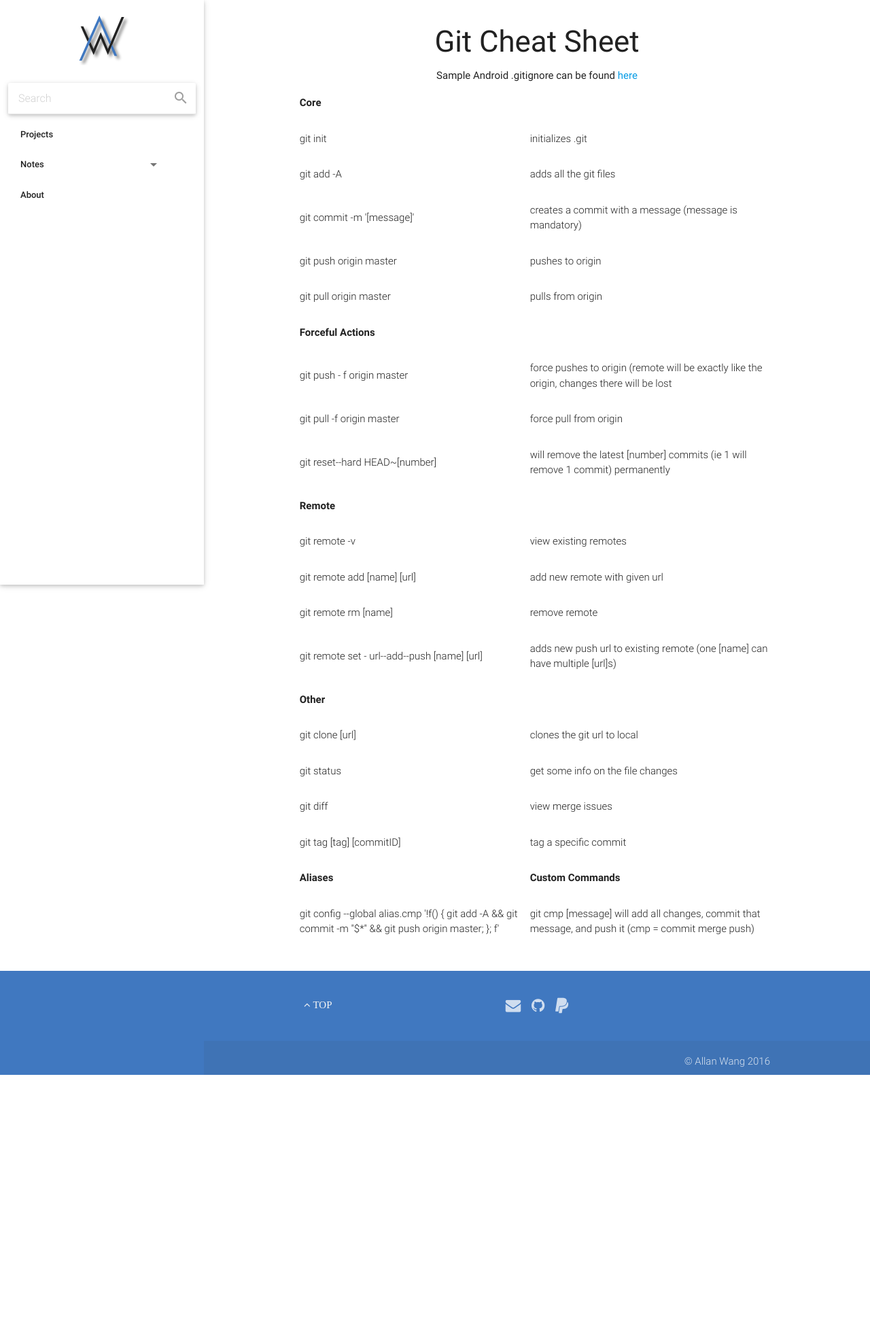
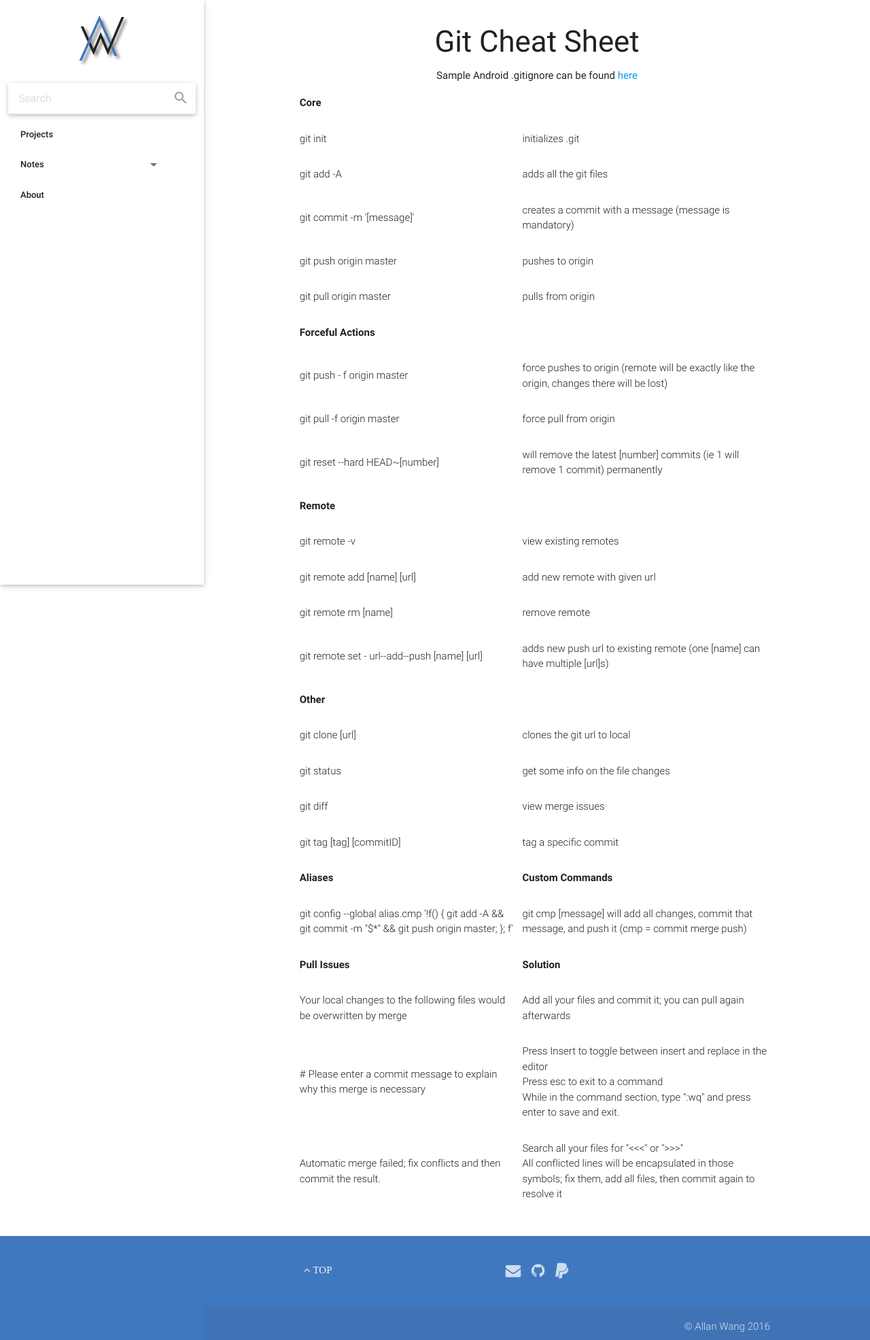
Before and after one commit to AllanWang/Allan-Website, a PHP site: page /notes/git/index.php in a window 1280 px wide. Shown: the whole page at 68% size. Before the commit the page ends 1581 px from the top, so only its background shows below. Run offline with PHP 8.4, Linux system fonts and the light colour scheme; some libraries are stand-ins or nearby versions.

Commit message:
more git stuff
Former-commit-id: 2fdcd1ef105b934b456138666ff4d69869c880f9 [formerly f94944497e4d6b83b66b93300057605002d03747]
Former-commit-id: c843e017a04e69b7183ffb1891c04a75b4fc83cc

```diff
--- a/notes/git/index.php
+++ b/notes/git/index.php
@@ -33,9 +33,9 @@ phpNav(); ?>
                     table('git pull origin master', 'pulls from origin');
 
                     table_header('Forceful Actions');
-                    table('git push - f origin master', 'force pushes to origin (remote will be exactly like the origin, changes there will be lost');
+                    table('git push - f origin master', 'force pushes to origin (remote will be exactly like the origin, changes there will be lost)');
                     table('git pull -f origin master', 'force pull from origin');
-                    table('git reset--hard HEAD~[number]', 'will remove the latest [number] commits (ie 1 will remove 1 commit) permanently');
+                    table('git reset --hard HEAD~[number]', 'will remove the latest [number] commits (ie 1 will remove 1 commit) permanently');
 
                     table_header('Remote');
                     table('git remote -v', 'view existing remotes');
@@ -51,6 +51,11 @@ phpNav(); ?>
 
                     table_header('Aliases', 'Custom Commands');
                     table('git config --global alias.cmp \'!f() { git add -A && git commit -m "$*" && git push origin master; }; f\'', 'git cmp [message] will add all changes, commit that message, and push it (cmp = commit merge push)');
+
+                    table_header('Pull Issues', 'Solution');
+                    table('Your local changes to the following files would be overwritten by merge', 'Add all your files and commit it; you can pull again afterwards');
+                    table('# Please enter a commit message to explain why this merge is necessary', 'Press Insert to toggle between insert and replace in the editor<br>Press esc to exit to a command<br>While in the command section, type ":wq" and press enter to save and exit.');
+                    table('Automatic merge failed; fix conflicts and then commit the result.', 'Search all your files for "<<<" or ">>>"<br>All conflicted lines will be encapsulated in those symbols; fix them, add all files, then commit again to resolve it');
                     ?>
                 </table>
 
--- a/notes/java/index.php
+++ b/notes/java/index.php
@@ -7,7 +7,7 @@ $page_title = "Java";
 $page_description = "An introduction to java";
 $navFrom = 'n_java';
 //$navTo = 'commons';
-$theme_color = "#E76F00"; //java orange
+$theme_color = "#387FB5"; //java blue
 
 phpHeader(); ?>
 <body>
```
